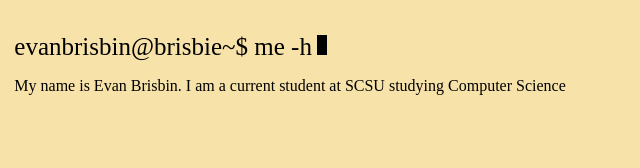
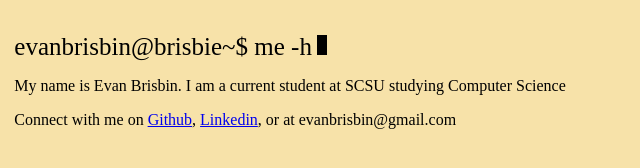
Before and after one commit to brisbie/website, a plain HTML site: page index.html in a window 1280 px wide. Shown: the whole page, without its empty margins (0-640 px from the left). Drawn offline with Linux system fonts and the light colour scheme.

Commit message:
Updated index.html

```diff
--- a/index.html
+++ b/index.html
@@ -14,6 +14,9 @@
     <p>My name is Evan Brisbin.  I am a current student at SCSU studying
        Computer Science
     </p>
+
+    <p>Connect with me on <a href="https://github.com/brisbie">Github</a>,
+        <a href="https://linkedin.com/in/evan-brisbin-082ba8290/">Linkedin</a>, or at evanbrisbin@gmail.com</p>
   </div>
 </body>
 </html>
```
